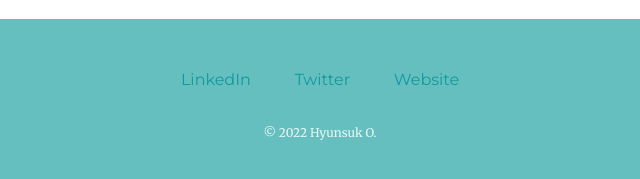
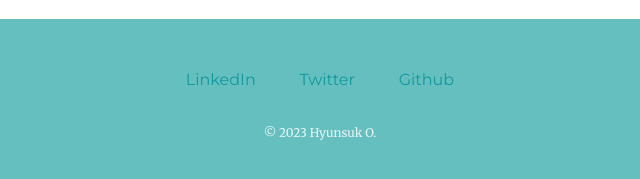
Before and after one commit to Hyun5/cv, a plain HTML site: page index.html in a window 1280 px wide. Shown: the part 2501-2680 px from the top of the page, 320-960 px from the left. Drawn offline with Linux system fonts and the light colour scheme.

Commit message:
Replaced FleetUp link to Github

```diff
--- a/index.html
+++ b/index.html
@@ -57,8 +57,8 @@
   <div class="bottom-container">
     <a class="footer-link" href="https://www.linkedin.com/in/hyunsuk-o-920b83a5/" target="_blank">LinkedIn</a>
     <a class="footer-link" href="https://twitter.com/HyunseokOh" target="_blank">Twitter</a>
-    <a class="footer-link" href="https://fleetup.com/" target="_blank">Website</a>
-    <p class="copyright">© 2022 Hyunsuk O.</p>
+    <a class="footer-link" href="https://github.com/hyun5" target="_blank">Github</a>
+    <p class="copyright">© 2023 Hyunsuk O.</p>
   </div>
 
 </body>
```
